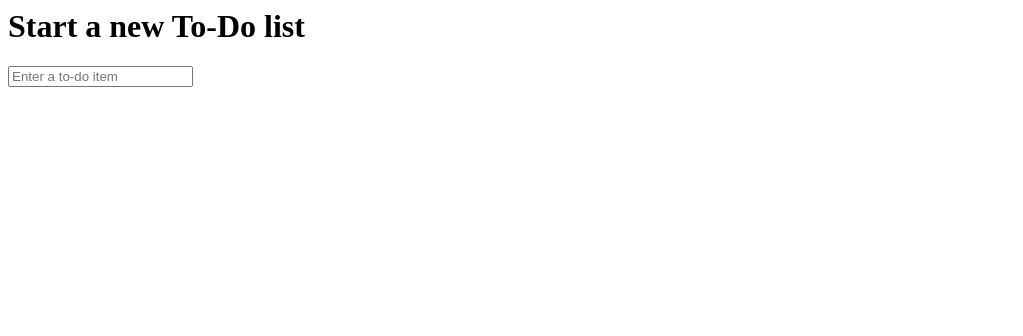
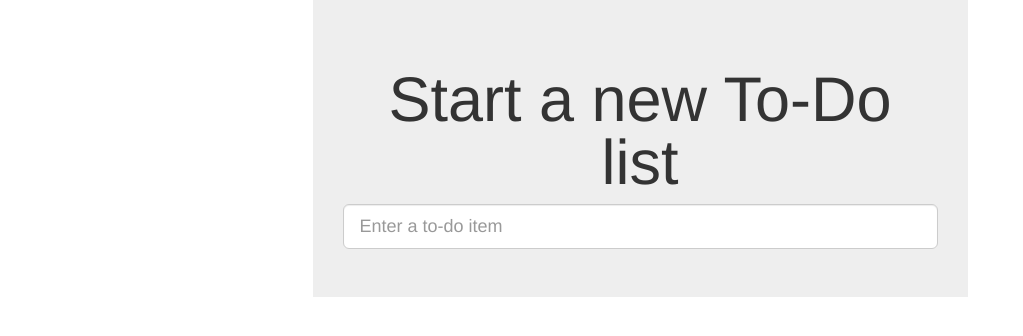
Before and after one commit to stonempv/superlists, a Django app: page / in a window 1280 px wide. Shown: the top 336 px of the page, without its empty margins (0-1023 px from the left). Run offline with Django 3.2, Linux system fonts and the light colour scheme; some libraries are stand-ins or nearby versions.

Commit message:
This wont included base.css

```diff
--- a/lists/templates/base.html
+++ b/lists/templates/base.html
@@ -1,16 +1,27 @@
-<html>
+<!DOCTYPE html>
+<html lang="en">
     <head>
         <title>To-Do lists</title>
+        <meta name="viewport" content="width=device-width, initial-scale=1.0">
+        <link href="/static/bootstrap/css/bootstrap.min.css" rel="stylesheet" media="screen">
+        <link href="/static/base.css" rel="stylesheet" media="screen">
     </head>
     <body>
+        <div class="row">
+            <div class="col-md-6 col-md-offset-3 jumbotron">
+                <div class="text-center">
                     <h1>{% block header_text %}{% endblock %}</h1>
                     <form method="POST" action="{% block form_action %}{% endblock %}">
-            <input name="item_text" id="id_new_item" placeholder="Enter a to-do item" />
+                        <input name="item_text" id="id_new_item" class="form-control input-lg" placeholder="Enter a to-do item" />
                         {% csrf_token %}
                     </form>
+
+                    </div>
                     {% block table %}
                     {% endblock %}
 
+                </div>
+            </div>
+        </div>
     </body>
-
 </html>
```
Lines whose indentation alone changed are shown as unchanged.
